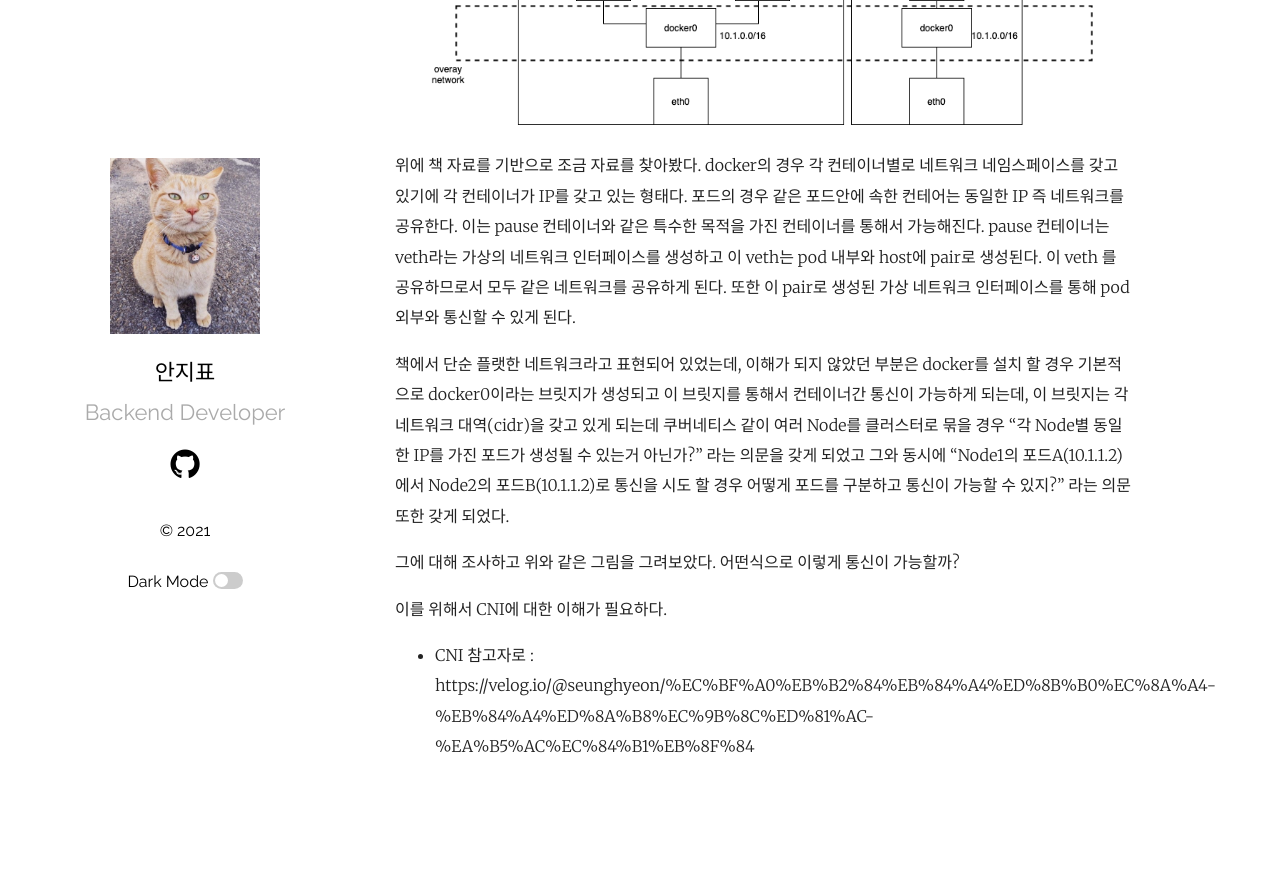
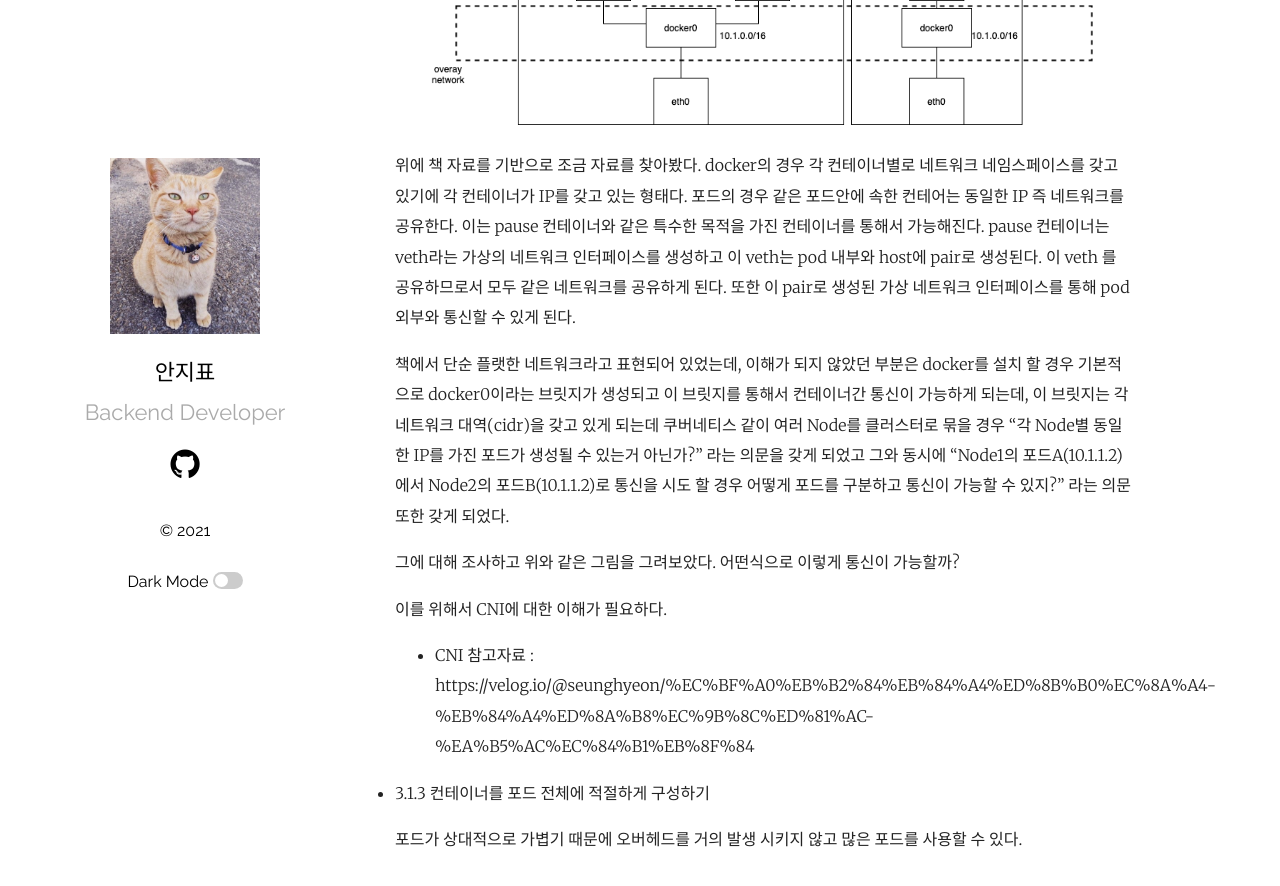
Before and after one commit to ppyong/ppyong.github.io, a Jekyll site: the page built from _posts/2021-09-27-kubernetes-in-action(chapter2~3).md, in a window 1280 px wide and 900 px high, scrolled down 1780 px. Shown: the top 886 px of the window. Built offline with Jekyll 4.4.1, drawn with Linux system fonts in a browser that asks for light colours; before the commit the page ends 2587 px from its top, so only the background shows below that; some of the changed text lies outside the part shown.

Commit message:
temp-20210104-1

````diff
--- a/_posts/2021-09-27-kubernetes-in-action(chapter2~3).md
+++ b/_posts/2021-09-27-kubernetes-in-action(chapter2~3).md
@@ -5,7 +5,7 @@ title: Kubernetes in action 3장 정리
 
 > 포드에 여러 컨테이너가 포함돼 있을 때 항상 포드 전부가 단일 워커 노드에서 실행된다.
 
-- 포드의 필요성
+- 3.1.1 포드의 필요성
 
 > - 관련 없는 여러 프로세스를 하나의 컨테이너에서 실행하는 경우 모든 프로세스를 실행 상태로 유지하고 로그를 관리하는 것은 사용자의 책임
 > - 충돌이 발생한 경우 개별 프로세스를 자동으로 다시 시작하는 매커니즘을 포함 시켜야함 -> kubernetes 자체 기능이 아닌 직접 구현이 필요하다는 것을 의미한다.
@@ -16,13 +16,11 @@ title: Kubernetes in action 3장 정리
 kubectl logs kubia-manual -c ${container명}
 ```
 
-- 포드
+- 3.1.2 포드
 
 > 여러 컨테이너를 단일 단위로 관리할 수 있는 상위 레벨 구조가 필요하다. 컨테이너 포드는 밀접하게 연관된 프로세스를 함께 실행하고 마치 하나의 컨테이너에서 실행되는 것처럼 동일한 환경을 제공하면서 다소 격리된  상태로 유지한다. 포드의 모든 컨테이너는 동일한 네트워크 및 UTS 네임스페이스에서 실행되기 때문에 모두 같은 호스트 이름 및 네트워크 인터페이스를 공유한다. 파일 시스템의 경우 각 컨테이너의 파일 시스템은 다른 컨테이너와 완전히 분리돼 있다.
 
 > * UTS 네임스페이스 참고자료: https://www.44bits.io/ko/post/container-network-1-uts-namespace
-
-
 
 - 컨테이너가 동일한 IP 및 포트 공간을 공유하는 방법
 
@@ -46,6 +44,8 @@ kubectl logs kubia-manual -c ${container명}
 > 그에 대해 조사하고 위와 같은 그림을 그려보았다. 어떤식으로 이렇게 통신이 가능할까?
 
 > 이를 위해서 CNI에 대한 이해가 필요하다.
-> * CNI 참고자로 : https://velog.io/@seunghyeon/%EC%BF%A0%EB%B2%84%EB%84%A4%ED%8B%B0%EC%8A%A4-%EB%84%A4%ED%8A%B8%EC%9B%8C%ED%81%AC-%EA%B5%AC%EC%84%B1%EB%8F%84
+> * CNI 참고자료 : https://velog.io/@seunghyeon/%EC%BF%A0%EB%B2%84%EB%84%A4%ED%8B%B0%EC%8A%A4-%EB%84%A4%ED%8A%B8%EC%9B%8C%ED%81%AC-%EA%B5%AC%EC%84%B1%EB%8F%84
 
->
+- 3.1.3 컨테이너를 포드 전체에 적절하게 구성하기
+
+> 포드가 상대적으로 가볍기 때문에 오버헤드를 거의 발생 시키지 않고 많은 포드를 사용할 수 있다.
````
